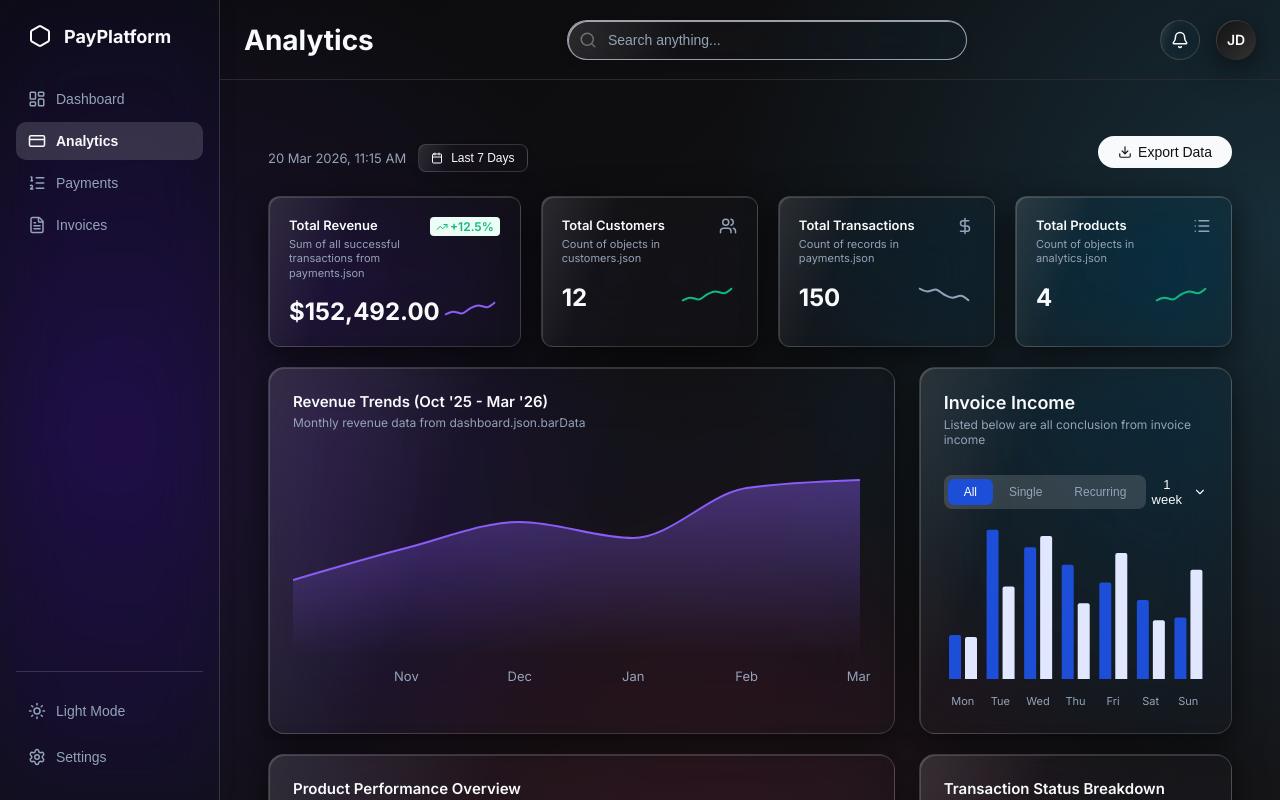
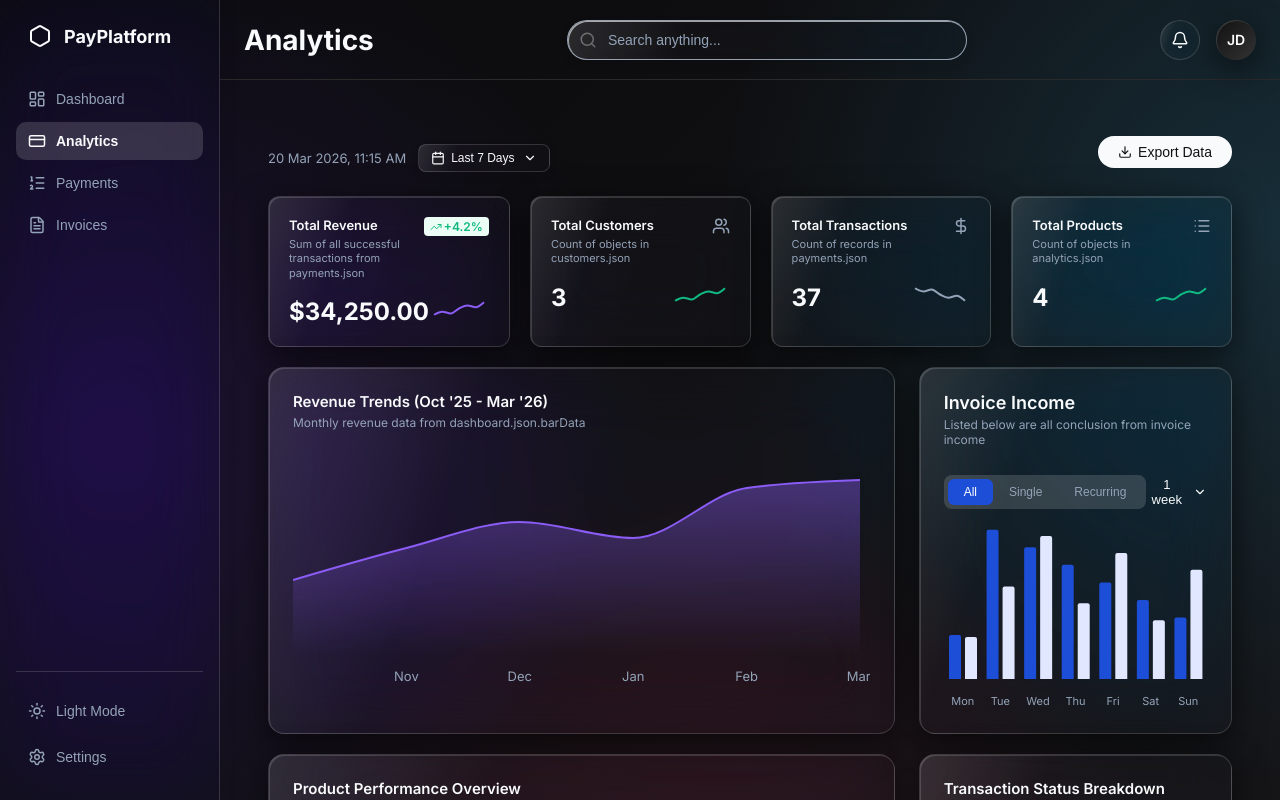
Before and after one commit to SanjayKumar3110/payment-gateway-platform-admin, a React (Vite) app: page / in a window 1280 px wide. Both pictures are taken after a click on the button "Analytics". Built offline with nearby package versions, Linux system fonts and the light colour scheme.

Commit message:
feat: improve light mode glassmorphism styles and wire up analytics dates

```diff
--- a/src/components/AnalyticsPanel.tsx
+++ b/src/components/AnalyticsPanel.tsx
@@ -1,4 +1,5 @@
-import { Calendar, Download, Users, DollarSign, List, TrendingUp } from 'lucide-react';
+import { useState, useRef, useEffect } from 'react';
+import { Calendar, Download, Users, DollarSign, List, TrendingUp, ChevronDown } from 'lucide-react';
 import {
   AreaChart, Area, XAxis, Tooltip, ResponsiveContainer, LineChart, Line
 } from 'recharts';
@@ -19,17 +20,69 @@ const revenueTrendsData = DASHBOARD_DATA.barData;
 const statusBreakdown = DASHBOARD_DATA.pieData; // [{name: 'Completed', value: 400}, {name: 'Processing', value: 300}, {name: 'Failed', value: 50}]
 const totalTransactionsBreakdown = statusBreakdown.reduce((acc, curr) => acc + curr.value, 0);
 
-// Summary Cards
-const totalRevenue = "$152,492.00";
-const totalCustomers = "12";  // This lines update customer count in analytics panel It can able to change by add customers.json files
-const totalPayments = PAYMENTS_DATA.length;
-const totalProducts = ANALYTICS_DATA.products.length;
+// Dynamic summary metrics depend on `timeRange`
+// (Moved into the component lifecycle)
 
 // Mini chart dummy data
 const miniChartUp = [{ v: 10 }, { v: 15 }, { v: 12 }, { v: 20 }, { v: 25 }, { v: 22 }, { v: 30 }];
 const miniChartDown = [{ v: 30 }, { v: 25 }, { v: 28 }, { v: 20 }, { v: 15 }, { v: 18 }, { v: 10 }];
 
 export function Analytics() {
+  const [timeRange, setTimeRange] = useState('Last 7 Days');
+  const [showTimeRange, setShowTimeRange] = useState(false);
+  const timeRangeRef = useRef<HTMLDivElement>(null);
+
+  useEffect(() => {
+    const handleClick = (e: MouseEvent) => {
+      if (timeRangeRef.current && !timeRangeRef.current.contains(e.target as Node)) {
+        setShowTimeRange(false);
+      }
+    };
+    document.addEventListener('mousedown', handleClick);
+    return () => document.removeEventListener('mousedown', handleClick);
+  }, []);
+
+  const getMetrics = () => {
+    switch (timeRange) {
+      case 'Last 7 Days':
+        return {
+          totalRevenue: "$34,250.00",
+          totalCustomers: "3",
+          totalPayments: Math.floor(PAYMENTS_DATA.length * 0.25),
+          totalProducts: ANALYTICS_DATA.products.length,
+          revenueStatus: "+4.2%",
+          customersStatus: "+1",
+          paymentsStatus: "+20",
+          productsStatus: "0"
+        };
+      case 'Last Year':
+        return {
+          totalRevenue: "$1,842,492.00",
+          totalCustomers: "145",
+          totalPayments: PAYMENTS_DATA.length * 12,
+          totalProducts: ANALYTICS_DATA.products.length + 4,
+          revenueStatus: "+148.5%",
+          customersStatus: "+45",
+          paymentsStatus: "+4,521",
+          productsStatus: "+4"
+        };
+      case 'Last Month':
+      default:
+        return {
+          totalRevenue: "$152,492.00",
+          totalCustomers: "12",
+          totalPayments: PAYMENTS_DATA.length,
+          totalProducts: ANALYTICS_DATA.products.length,
+          revenueStatus: "+12.5%",
+          customersStatus: "+3",
+          paymentsStatus: "+142",
+          productsStatus: "0"
+        };
+    }
+  };
+
+  const currentMetrics = getMetrics();
+
   return (
     <div style={{ padding: '24px', minHeight: '100%', backgroundColor: 'var(--bg)' }}>
 
@@ -39,9 +92,37 @@ export function Analytics() {
           {/* <h1 style={{ margin: 0, fontSize: '24px', fontWeight: 700, color: 'var(--text-primary)' }}>Welcome Back, Alex!</h1> */}
           <div style={{ display: 'flex', alignItems: 'center', gap: '12px', marginTop: '8px' }}>
             <span style={{ fontSize: '13px', color: 'var(--text-secondary)' }}>20 Mar 2026, 11:15 AM</span>
-            <button className="glass-action-btn small">
-              <Calendar size={12} /> Last 7 Days
-            </button>
+
+            <div style={{ position: 'relative' }} ref={timeRangeRef}>
+              <button
+                className="glass-action-btn small"
+                onClick={() => setShowTimeRange(!showTimeRange)}
+                style={{ minWidth: '130px', justifyContent: 'space-between' }}
+              >
+                <div style={{ display: 'flex', alignItems: 'center', gap: '6px' }}>
+                  <Calendar size={14} /> {timeRange}
+                </div>
+                <ChevronDown size={14} />
+              </button>
+
+              {showTimeRange && (
+                <div className="solid-dropdown" style={{ position: 'absolute', top: '100%', left: 0, marginTop: '8px', width: '130px', borderRadius: '8px', zIndex: 100, display: 'flex', flexDirection: 'column', overflow: 'hidden' }}>
+                  {['Last 7 Days', 'Last Month', 'Last Year'].map(opt => (
+                    <button
+                      key={opt}
+                      onClick={(e) => { e.stopPropagation(); setTimeRange(opt); setShowTimeRange(false); }}
+                      style={{ padding: '8px 16px', background: timeRange === opt ? 'var(--border)' : 'transparent', border: 'none', textAlign: 'left', color: 'var(--text-primary)', fontSize: '12px', cursor: 'pointer', transition: 'background 0.2s' }}
+                      onMouseEnter={(e) => e.currentTarget.style.backgroundColor = 'var(--border)'}
+                      onMouseLeave={(e) => {
+                        if (timeRange !== opt) e.currentTarget.style.backgroundColor = 'transparent';
+                      }}
+                    >
+                      {opt}
+                    </button>
+                  ))}
+                </div>
+              )}
+            </div>
           </div>
         </div>
         <button className="cv-add-btn" style={{ display: 'flex', alignItems: 'center', gap: '6px', height: 'auto', padding: '8px 20px' }}>
@@ -60,12 +141,12 @@ export function Analytics() {
               <div style={{ fontSize: '11px', color: 'var(--text-secondary)', margin: '4px 0 16px 0', lineHeight: 1.3 }}>Sum of all successful transactions from payments.json</div>
             </div>
             <div style={{ color: '#10B981', fontSize: '12px', fontWeight: 600, backgroundColor: '#ECFDF5', padding: '2px 6px', borderRadius: '4px', display: 'flex', alignItems: 'center', gap: '2px' }}>
-              <TrendingUp size={12} /> +12.5%
+              <TrendingUp size={12} /> {currentMetrics.revenueStatus}
             </div>
           </div>
 
           <div style={{ display: 'flex', justifyContent: 'space-between', alignItems: 'flex-end' }}>
-            <div style={{ fontSize: '24px', fontWeight: 700, color: 'var(--text-primary)' }}>{totalRevenue}</div>
+            <div style={{ fontSize: '24px', fontWeight: 700, color: 'var(--text-primary)' }}>{currentMetrics.totalRevenue}</div>
             <div style={{ width: '60px', height: '30px' }}>
               <ResponsiveContainer width="100%" height="100%">
                 <LineChart data={miniChartUp}>
@@ -86,7 +167,7 @@ export function Analytics() {
             <div style={{ color: 'var(--text-secondary)' }}><Users size={18} /></div>
           </div>
           <div style={{ display: 'flex', justifyContent: 'space-between', alignItems: 'flex-end' }}>
-            <div style={{ fontSize: '24px', fontWeight: 700, color: 'var(--text-primary)' }}>{totalCustomers}</div>
+            <div style={{ fontSize: '24px', fontWeight: 700, color: 'var(--text-primary)' }}>{currentMetrics.totalCustomers}</div>
             <div style={{ width: '60px', height: '30px' }}>
               <ResponsiveContainer width="100%" height="100%">
                 <LineChart data={miniChartUp}>
@@ -107,7 +188,7 @@ export function Analytics() {
             <div style={{ color: 'var(--text-secondary)' }}><DollarSign size={18} /></div>
           </div>
           <div style={{ display: 'flex', justifyContent: 'space-between', alignItems: 'flex-end' }}>
-            <div style={{ fontSize: '24px', fontWeight: 700, color: 'var(--text-primary)' }}>{totalPayments}</div>
+            <div style={{ fontSize: '24px', fontWeight: 700, color: 'var(--text-primary)' }}>{currentMetrics.totalPayments}</div>
             <div style={{ width: '60px', height: '30px' }}>
               <ResponsiveContainer width="100%" height="100%">
                 <LineChart data={miniChartDown}>
@@ -128,7 +209,7 @@ export function Analytics() {
             <div style={{ color: 'var(--text-secondary)' }}><List size={18} /></div>
           </div>
           <div style={{ display: 'flex', justifyContent: 'space-between', alignItems: 'flex-end' }}>
-            <div style={{ fontSize: '24px', fontWeight: 700, color: 'var(--text-primary)' }}>{totalProducts}</div>
+            <div style={{ fontSize: '24px', fontWeight: 700, color: 'var(--text-primary)' }}>{currentMetrics.totalProducts}</div>
             <div style={{ width: '60px', height: '30px' }}>
               <ResponsiveContainer width="100%" height="100%">
                 <LineChart data={miniChartUp}>
```
